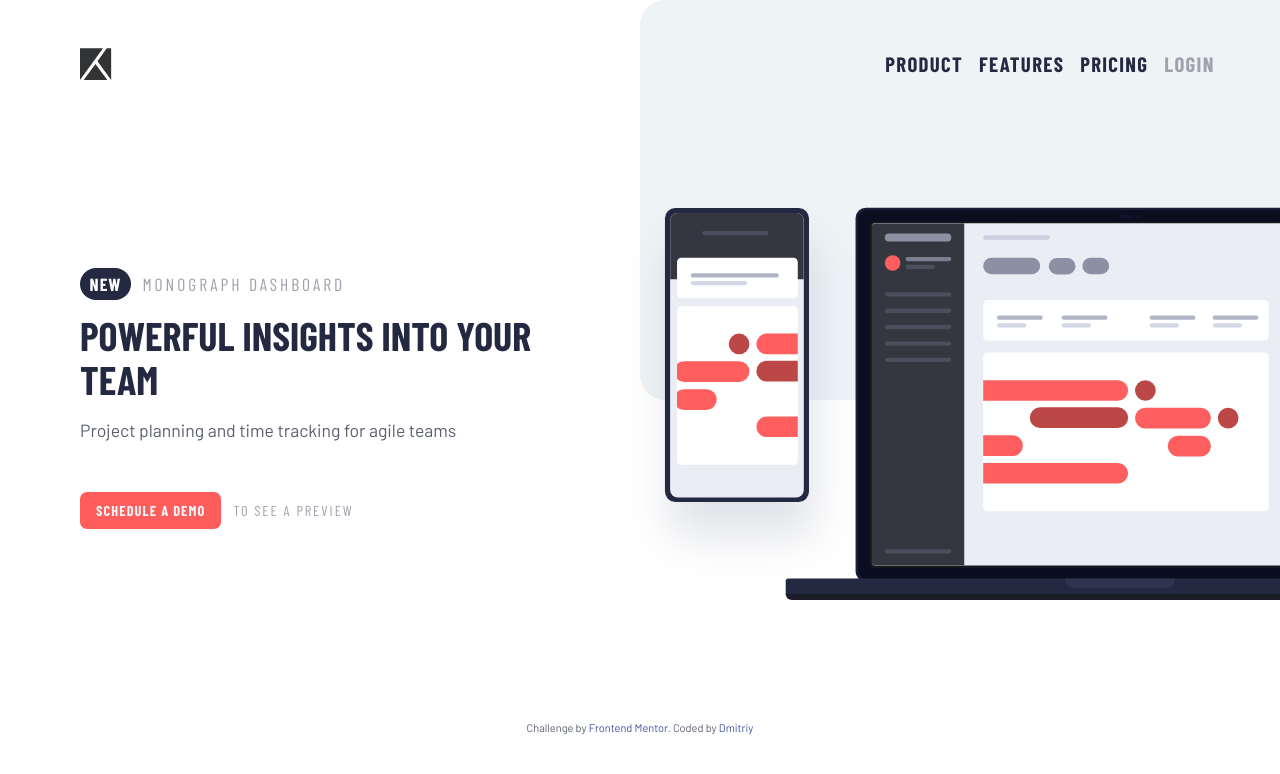
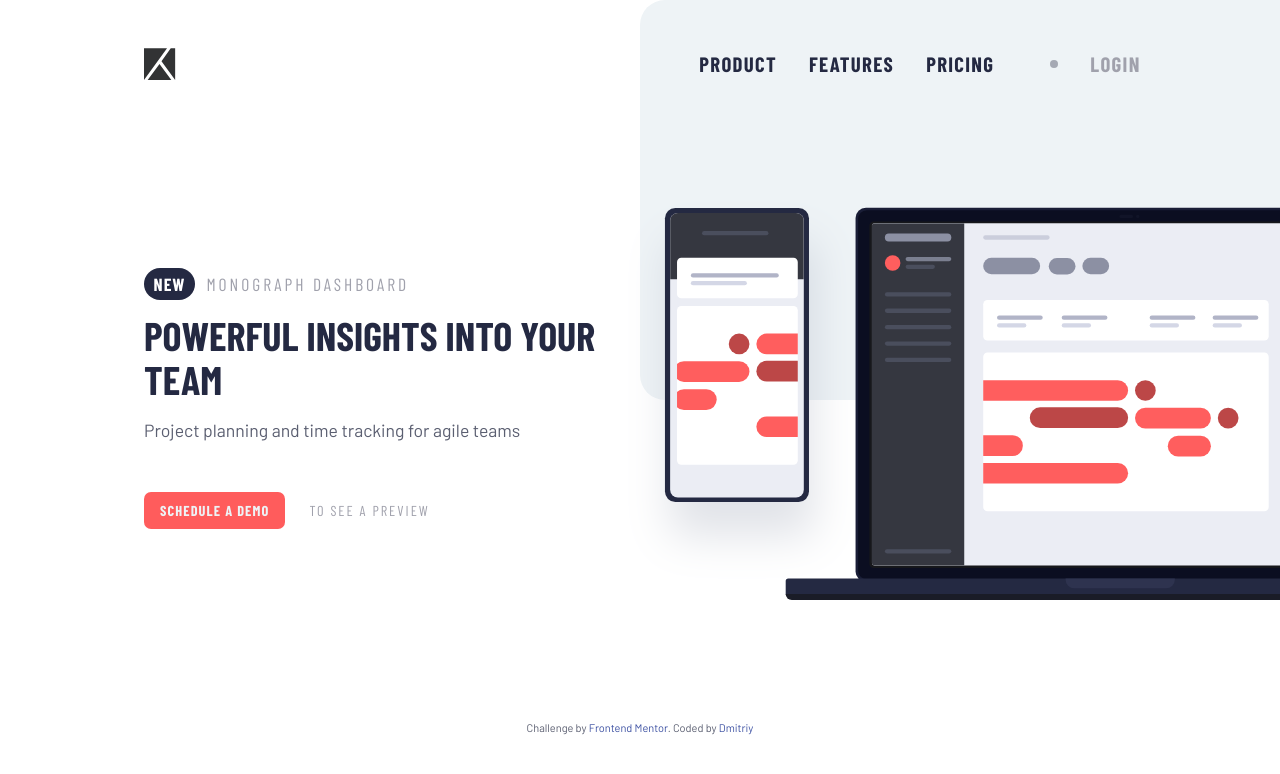
Before and after one commit to Dmitriy24S/project-tracking-intro-component, a plain HTML site: page index.html in a window 1280 px wide. Shown: the top 774 px of the page. Drawn offline with nearby package versions, Linux system fonts and the light colour scheme.

Commit message:
add js menu toggle, desktop style adjust spacing

```diff
--- a/index.html
+++ b/index.html
@@ -17,7 +17,7 @@
   </head>
   <body>
     <header>
-      <nav class="flex justify-between items-center">
+      <nav class="flex items-center">
         <div class="nav-logo cursor-pointer">
           <img src="images/logo.svg" alt="logo" />
         </div>
@@ -45,11 +45,11 @@
         <img src="images/illustration-devices.svg" alt="" />
         <div class="bg-color"></div>
       </div>
-      <section class="text-left flex flex-col gap-4">
+      <section class="text-left flex flex-col gap-4 p-4">
         <h2 class="uppercase"><span class="accent">New</span> Monograph Dashboard</h2>
         <h1 class="uppercase">Powerful insights into your team</h1>
         <p>Project planning and time tracking for agile teams</p>
-        <div class="btn-wrapper uppercase flex gap-3 flex items-center">
+        <div class="btn-wrapper uppercase flex gap-3 flex items-center lg:gap-6">
           <a class="btn" href="#/"> Schedule a demo </a>
           to see a preview
         </div>
--- a/script.js
+++ b/script.js
@@ -0,0 +1,6 @@
+const menuIcon = document.querySelector(".hamburger-menu-icon");
+const navMenu = document.querySelector(".nav-menu");
+
+menuIcon.addEventListener("click", () => {
+  navMenu.classList.toggle("show");
+});
--- a/style.css
+++ b/style.css
@@ -15,6 +15,9 @@ body {
   padding: 1rem;
 }
 /* header */
+nav {
+  justify-content: space-between;
+}
 .hamburger-menu-icon {
   cursor: pointer;
   padding: 1rem;
@@ -151,30 +154,20 @@ p {
 }
 /* desktop */
 @media (min-width: 900px) {
-  .bg-img-main {
-    margin: 0;
-    width: 50vw;
-  }
-  section {
-    width: 50%;
-  }
-  main {
-    display: flex;
-    flex-direction: row-reverse;
-    align-items: center;
-  }
   body {
     min-height: 100vh;
     padding: 3rem 5rem;
   }
-  .bg-img-main img {
-    min-width: 600px;
-    min-height: 400px;
-    position: absolute;
-    margin: 0;
-    right: 0;
-    left: 49vw;
-    top: 200px;
+  /* header */
+  nav {
+    justify-content: flex-end;
+  }
+  .nav-menu {
+    width: 50%;
+  }
+  .nav-logo {
+    width: 40vw;
+    padding: 0 1rem;
   }
   .hamburger-menu-icon {
     display: none;
@@ -187,12 +180,50 @@ p {
     background-color: transparent;
     box-shadow: none;
     position: relative;
-    padding: 0;
+    padding: 0 1rem;
     top: 0;
+    gap: 2rem;
+    width: auto;
+  }
+  .login-link::before {
+    border-radius: 50%;
+    background-color: hsl(230, 11%, 40%);
+    content: "";
+    position: absolute;
+    top: 50%;
+    left: -40px;
+    transform: translate(0px, -50%);
+    opacity: 0.5;
+    height: 8px;
+    width: 8px;
   }
   .login-link {
+    position: relative;
     padding-top: 0;
     border-top: none;
+    margin-left: 4rem;
+  }
+  /* main */
+  main {
+    display: flex;
+    flex-direction: row-reverse;
+    align-items: center;
+  }
+  section {
+    width: 40vw;
+  }
+  .bg-img-main {
+    margin: 0;
+    width: 50%;
+  }
+  .bg-img-main img {
+    min-width: 600px;
+    min-height: 400px;
+    position: absolute;
+    margin: 0;
+    right: 0;
+    left: 49vw;
+    top: 200px;
   }
   .btn-wrapper {
     margin-top: 2rem;
```
